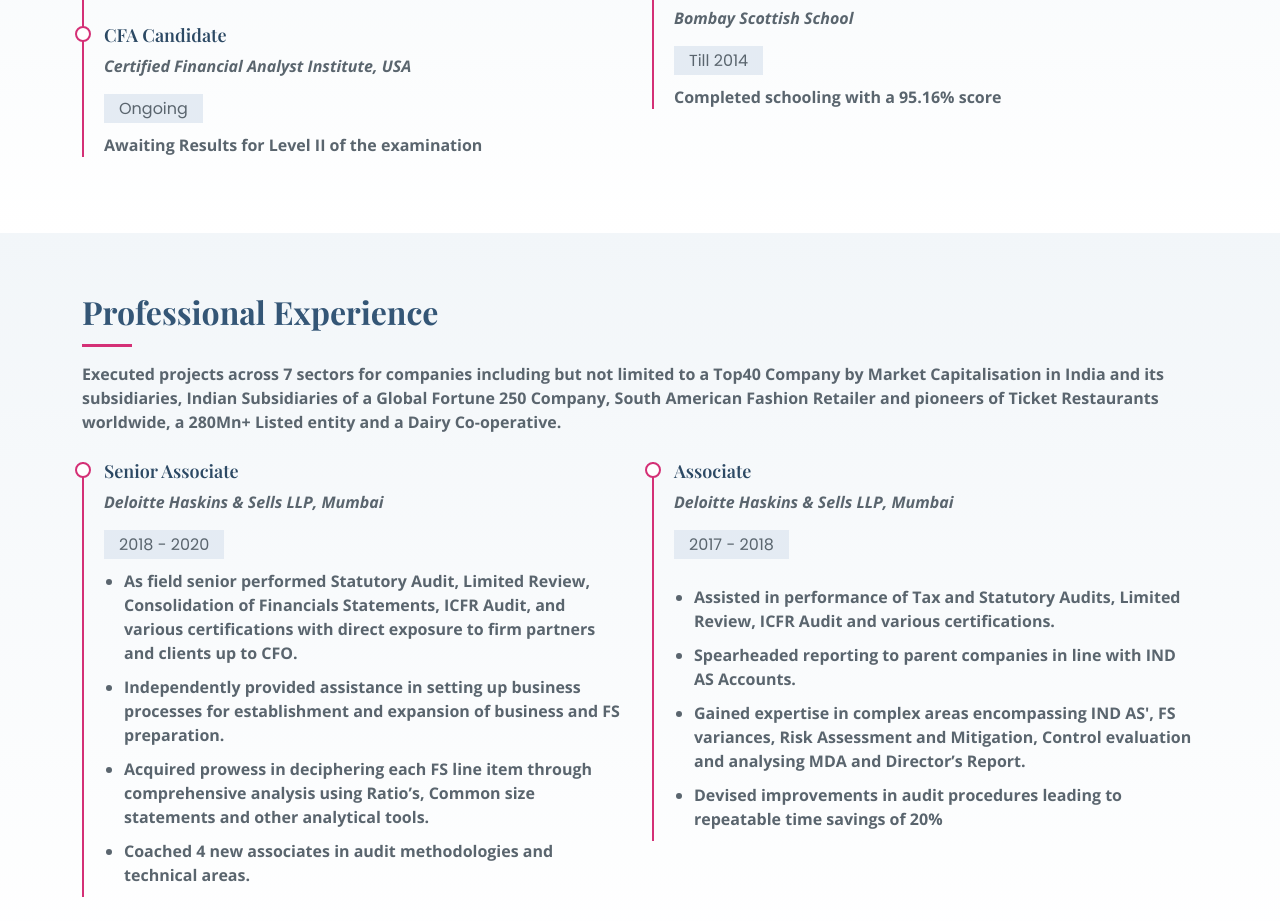
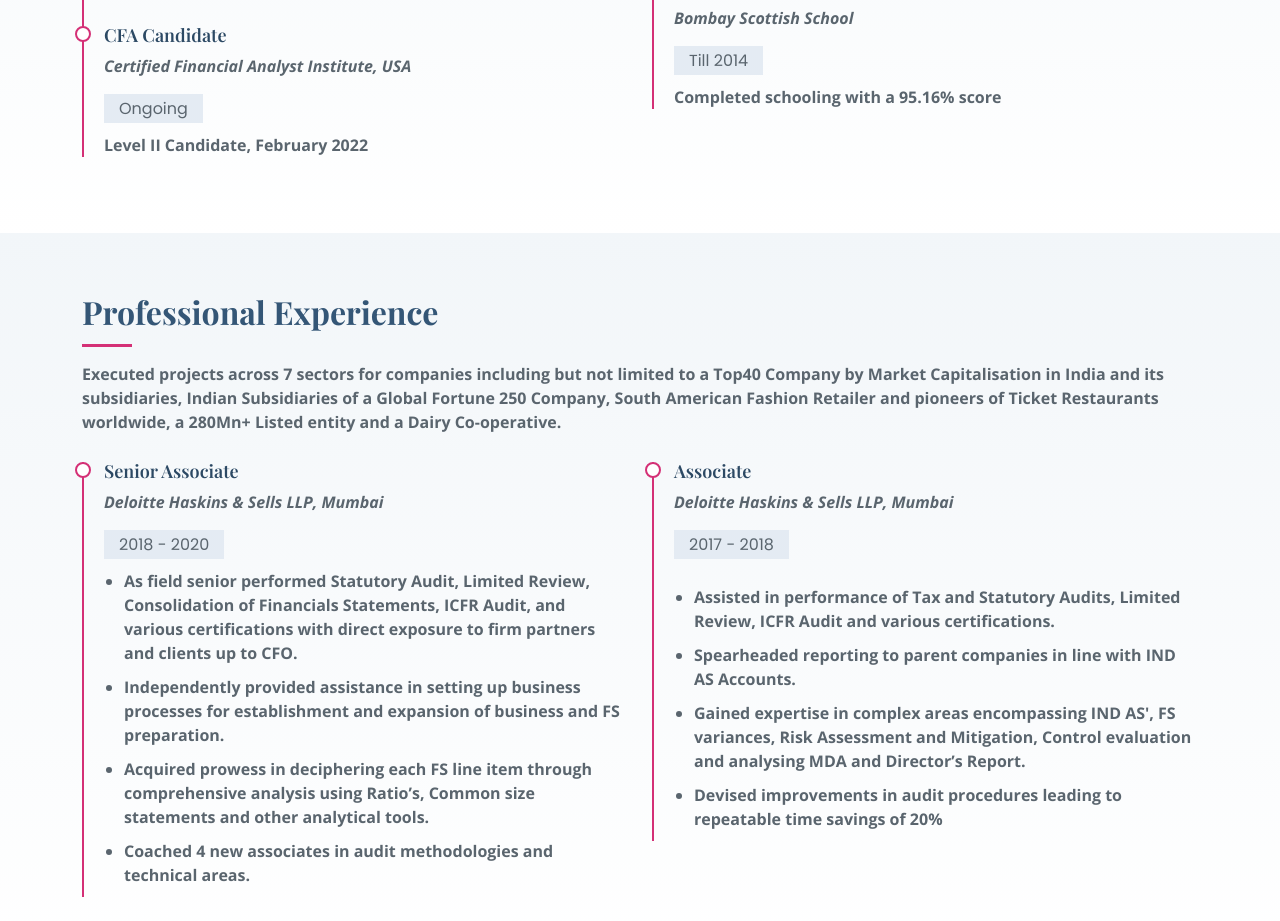
Before and after one commit to aaditshah98/aaditshah, a plain HTML site: page index.html in a window 1280 px wide. Shown: the part 2205-3126 px from the top of the page. Drawn offline with nearby package versions, Linux system fonts and the light colour scheme; a web font is replaced by a local one.

Commit message:
Update index.html

```diff
--- a/index.html
+++ b/index.html
@@ -156,7 +156,7 @@
               <h4> CFA Candidate </h4>
               <p><i> Certified Financial Analyst Institute, USA</i></p>
               <h5>Ongoing</h5>
-          <p>Awaiting Results for Level II of the examination </p>
+          <p>Level II Candidate, February 2022</p>
             </div>
 
           </div>
```
